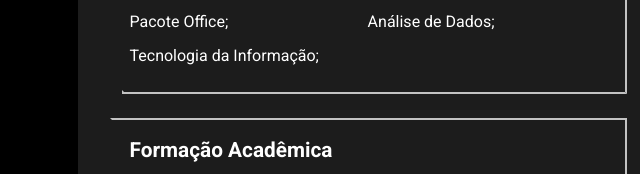
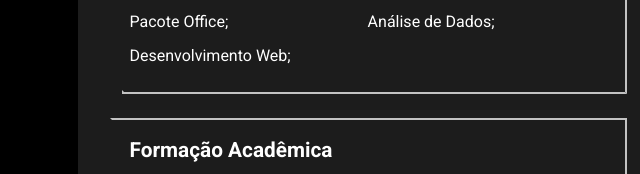
Before and after one commit to JuanRafaelXPO/CVJuanRafaelXPO, a plain HTML site: page index.html in a window 1280 px wide. Shown: the part 604-778 px from the top of the page, 0-640 px from the left. Drawn offline with Linux system fonts and the light colour scheme.

Commit message:
Ajuste de informacao

```diff
--- a/index.html
+++ b/index.html
@@ -80,7 +80,7 @@
                 <ul>
                   <li>Pacote Office;</li>
                   <li>Análise de Dados;</li>
-                  <li>Tecnologia da Informação;</li>
+                  <li>Desenvolvimento Web;</li>
                 </ul>
                 <span class="bottom-left"></span>
               </section>
```
